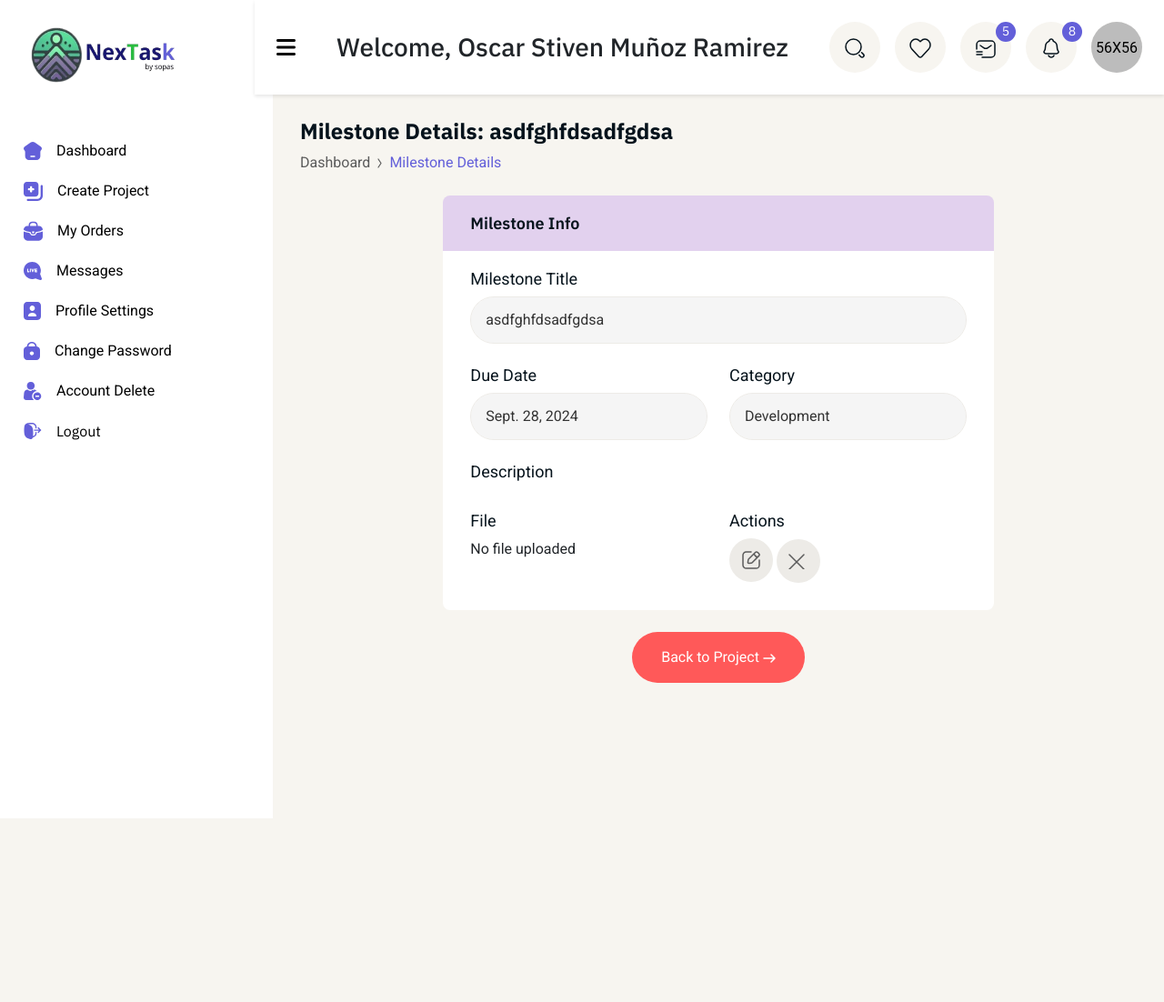
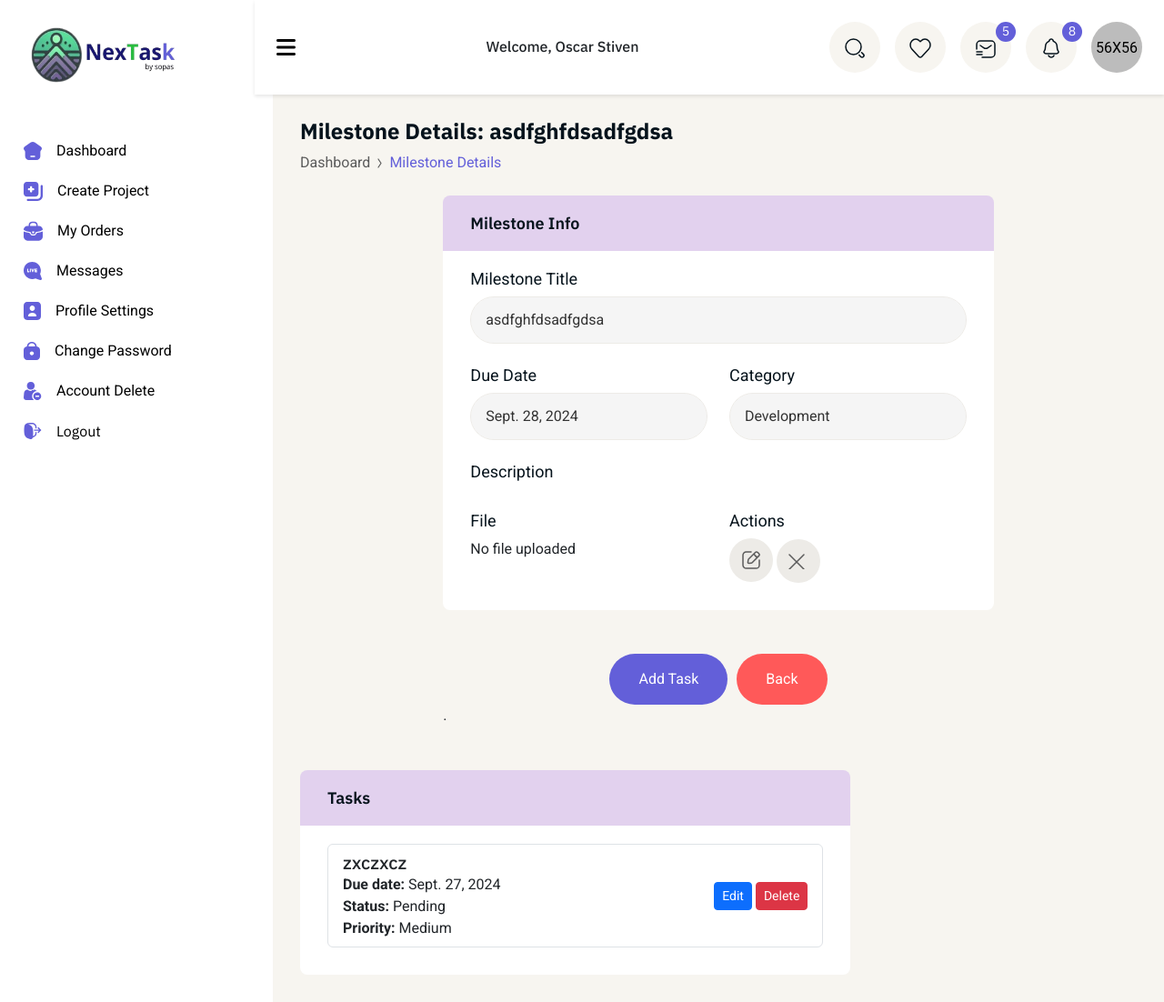
Before and after one commit to OscarMURA/NexTask-Marketplace-and-Freelancer-App, a Django app: page /projects/milestone/7/ in a window 1280 px wide. Shown: the whole page at 91% size. Before the commit the page ends 900 px from the top, so only its background shows below. Run offline with Django 5.2, Linux system fonts and the light colour scheme; a user stored in the database is signed in; data comes from the database, SQL or seed files in the repository; both versions use the stored data as it was after the commit; some libraries are stand-ins or nearby versions.

Commit message:
added functionality for adding, editing and deleting milestone tasks, as well as placing them as a list. It has a decent visualization

```diff
--- a/Projects/models.py
+++ b/Projects/models.py
@@ -1,5 +1,5 @@
 from django.db import models
-from Users.models import ClientProfile
+from Users.models import ClientProfile, FreelancerProfile
 from django_quill.fields import QuillField
 
 
@@ -66,3 +66,29 @@ class Milestone(models.Model):
 
     def __str__(self):
         return f"{self.title} - {self.project.title}"
+
+
+class Task(models.Model):
+    STATUS_CHOICES = [
+        ('pending', 'Pending'),
+        ('in_progress', 'In Progress'),
+        ('completed', 'Completed'),
+    ]
+
+    PRIORITY_CHOICES = [
+        ('low', 'Low'),
+        ('medium', 'Medium'),
+        ('high', 'High'),
+    ]
+
+    milestone = models.ForeignKey(Milestone, on_delete=models.CASCADE, related_name="tasks")
+    title = models.CharField(max_length=255)
+    description = QuillField()
+    due_date = models.DateField()
+    priority = models.CharField(max_length=10, choices=PRIORITY_CHOICES, default='medium')
+    status = models.CharField(max_length=15, choices=STATUS_CHOICES, default='pending')
+    assigned_to = models.ForeignKey(FreelancerProfile, on_delete=models.SET_NULL, null=True, blank=True, related_name="tasks")
+    attachments = models.FileField(upload_to='task_files/', null=True, blank=True)
+
+    def __str__(self):
+        return self.title
--- a/Projects/templates/Projects/edit_milestone.html
+++ b/Projects/templates/Projects/edit_milestone.html
@@ -127,7 +127,7 @@
         const dueDate = new Date(document.getElementById('id_due_date').value);
         const today = new Date();
         const title = document.getElementById('id_title').value.trim();
-        const maxTitleLength = 70;
+        const maxTitleLength = 50;
 
         let isValid = true;
 
--- a/Projects/templates/Projects/edit_project.html
+++ b/Projects/templates/Projects/edit_project.html
@@ -26,7 +26,7 @@
                             <div class="col-12">
                                 <div class="form-container">
                                     <label for="id_title" class="form-label">Project Title <span class="text-lime-300">*</span></label>
-                                    <input type="text" class="form-control shadow-none" name="title" id="id_title" value="{{ form.title.value|default_if_none:'' }}" maxlength="75"> <!-- Limita a 75 caracteres -->
+                                    <input type="text" class="form-control shadow-none" name="title" id="id_title" value="{{ form.title.value|default_if_none:'' }}" maxlength="50"> <!-- Limita a 50 caracteres -->
                                     {% if form.title.errors %}
                                         <div class="error text-danger">{{ form.title.errors }}</div>
                                     {% endif %}
--- a/Projects/templates/Projects/milestone_detail.html
+++ b/Projects/templates/Projects/milestone_detail.html
@@ -149,18 +149,67 @@
                 </div>
             </div>
 
-            <!-- Botones de navegación -->
-            <div class="button-group">
-                <a href="{% url 'project_detail' milestone.project.id %}" class="w-btn-danger-lg">
-                    Back to Project
-                    <svg xmlns="http://www.w3.org/2000/svg" width="14" height="10" viewBox="0 0 14 10" fill="none">
-                        <path d="M9 9L13 5M13 5L9 1M13 5L1 5" stroke="white" stroke-width="1.5" stroke-linecap="round" stroke-linejoin="round" />
-                    </svg>
-                </a>
+
+            <div class="text mt-4">
+                <div class="button-group">
+                  <a href="{% url  'create_task' milestone.id %}" class="w-btn-secondary-lg">Add Task</a>
+                  <a href="{% url 'project_detail' milestone.project.id %}" class="w-btn-danger-lg"> Back </a>
+                </div>
+                <p>.</p>
+                <p></p>
+              </div>
+        </div>
+    </div>
+</div>
+
+
+<!-- Lista de Tareas -->
+<div class="row mt-4">
+    <div class="col-xl-8">
+        <div class="d-flex flex-column gap-4">
+            <!-- Título para las tareas -->
+            <div class="gig-info-card">
+                <div class="gig-info-header">
+                    <h4 class="text-18 fw-semibold text-dark-300">Tasks</h4>
+                </div>
+                <div class="gig-info-body bg-white">
+                    <!-- Verifica si hay tareas -->
+                    {% if milestone.tasks.all %}
+                        <ul class="list-group">
+                            <!-- Itera sobre cada tarea asociada al hito -->
+                            {% for task in milestone.tasks.all %}
+                                <li class="list-group-item">
+                                    <div class="d-flex justify-content-between align-items-center">
+                                        <div>
+                                            <!-- Título de la tarea -->
+                                            <h5>{{ task.title }}</h5>
+                                            <p class="mb-0"><strong>Due date:</strong> {{ task.due_date }}</p>
+                                            <p class="mb-0"><strong>Status:</strong> {{ task.get_status_display }}</p>
+                                            <p class="mb-0"><strong>Priority:</strong> {{ task.get_priority_display }}</p>
+                                        </div>
+                                        <div>
+                                            <!-- Enlace para editar la tarea -->
+                                            <a href="{% url 'edit_task' task.id %}" class="btn btn-primary btn-sm">Edit</a>
+                                            <!-- Enlace para eliminar la tarea -->
+                                            <form action="{% url 'delete_task' task.id %}" method="POST" style="display:inline;">
+                                                {% csrf_token %}
+                                                <button type="submit" class="btn btn-danger btn-sm">Delete</button>
+                                            </form>
+                                        </div>
+                                    </div>
+                                </li>
+                            {% endfor %}
+                        </ul>
+                    {% else %}
+                        <!-- Mensaje si no hay tareas -->
+                        <p>No tasks available for this milestone.</p>
+                    {% endif %}
+                </div>
             </div>
         </div>
     </div>
 </div>
+
 
 <style>
     .readonly-field {
--- a/Projects/urls.py
+++ b/Projects/urls.py
@@ -13,4 +13,9 @@ urlpatterns = [
     path('milestones/<int:milestone_id>/edit/', views.edit_milestone, name='edit_milestone'),
     path('milestone/<int:pk>/', views.milestone_detail_view, name='milestone_detail'),
     path('deñete_milestone/<int:milestone_id>/', views.delete_milestone, name='delete_milestone'),
+
+    path('milestone/<int:milestone_id>/add_task/', views.create_task, name='create_task'),
+    path('task/<int:task_id>/edit/', views.edit_task, name='edit_task'),
+    path('task/<int:task_id>/delete/', views.delete_task, name='delete_task'),
+    path('task/<int:pk>/', views.task_detail, name='task_detail'),
 ]
--- a/Projects/views.py
+++ b/Projects/views.py
@@ -5,8 +5,8 @@ from Users.models import ClientProfile  # Asegúrate de importar ClientProfile
 from .models import Project
 from django.urls import reverse
 from django.contrib import messages
-from .models import Project, Milestone
-from .forms import MilestoneForm
+from .models import Project, Milestone,Task
+from .forms import MilestoneForm, TaskForm
 
 
 def create_project(request):
@@ -111,3 +111,54 @@ def delete_milestone(request, milestone_id):
         return redirect('project_detail', project_id=project_id)
 
     return redirect(reverse('home_client'))
+
+
+# Vista para crear una nueva tarea
+def create_task(request, milestone_id):
+    milestone = get_object_or_404(Milestone, id=milestone_id)
+
+    if request.method == 'POST':
+        form = TaskForm(request.POST)
+        if form.is_valid():
+            task = form.save(commit=False)
+            task.milestone = milestone  # Asociar la tarea con el hito
+            task.save()
+            return redirect('milestone_detail', pk=milestone.id)
+    else:
+        form = TaskForm()
+
+    # Pasar el hito al contexto
+    return render(request, 'Projects/create_task.html', {'form': form, 'milestone': milestone})
+
+
+# Vista para editar una tarea existente
+def edit_task(request, task_id):
+    task = get_object_or_404(Task, id=task_id)
+
+    if request.method == 'POST':
+        form = TaskForm(request.POST, instance=task)
+        if form.is_valid():
+            form.save()
+            return redirect('milestone_detail', pk=task.milestone.id)
+    else:
+        form = TaskForm(instance=task)
+
+    return render(request, 'Projects/edit_task.html', {'form': form, 'task': task})
+
+def delete_task(request, task_id):
+    task = get_object_or_404(Task, id=task_id)
+    milestone_id = task.milestone.id
+
+    if request.method == 'POST':
+        task.delete()
+        messages.success(request, "Task deleted successfully.")
+        return redirect('milestone_detail', pk=milestone_id)
+
+    return redirect('milestone_detail', pk=milestone_id)
+
+def task_detail(request, task_id):
+    # Obtiene la tarea especificada por su ID o devuelve un error 404 si no existe
+    task = get_object_or_404(Task, id=task_id)
+
+    # Renderiza la plantilla de detalle de la tarea, pasando la tarea como contexto
+    return render(request, 'tasks/task_detail.html', {'task': task})
--- a/Users/templates/Users/baseClient.html
+++ b/Users/templates/Users/baseClient.html
@@ -456,9 +456,9 @@
           </div>
           <span
            class="welcome-message">
-            <h3>
-              Welcome, {{ user.first_name }}  {{user.last_name}}
-            </h3>
+            <h6>
+              Welcome, {{ user.first_name }}
+            </h6>
           </span>
           <div>
             <div class="dashboard-header-btns d-flex gap-3">
```
Also changed, not shown: Projects/forms.py (+15 -1 lines), Projects/templates/Projects/create_task.html (renamed from Projects/templates/Projects/create_milestone.html, +43 -25 lines), Projects/templates/Projects/edit_task.html (added, +28 -0 lines), Projects/templates/Projects/task_detail.html (added, +52 -0 lines), Projects/migrations/0006_alter_milestone_category_task.py (added), db.sqlite3, 1 other file.
